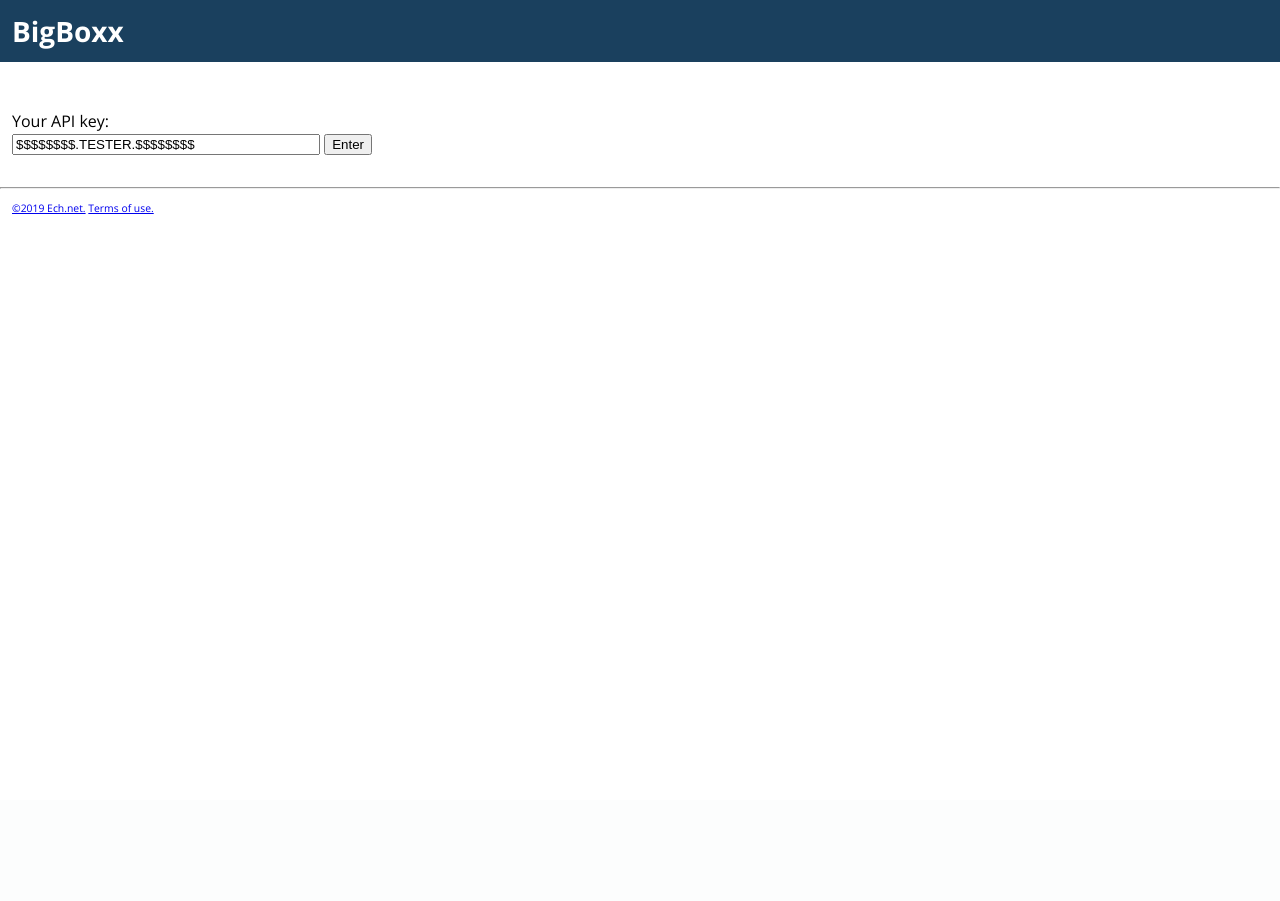
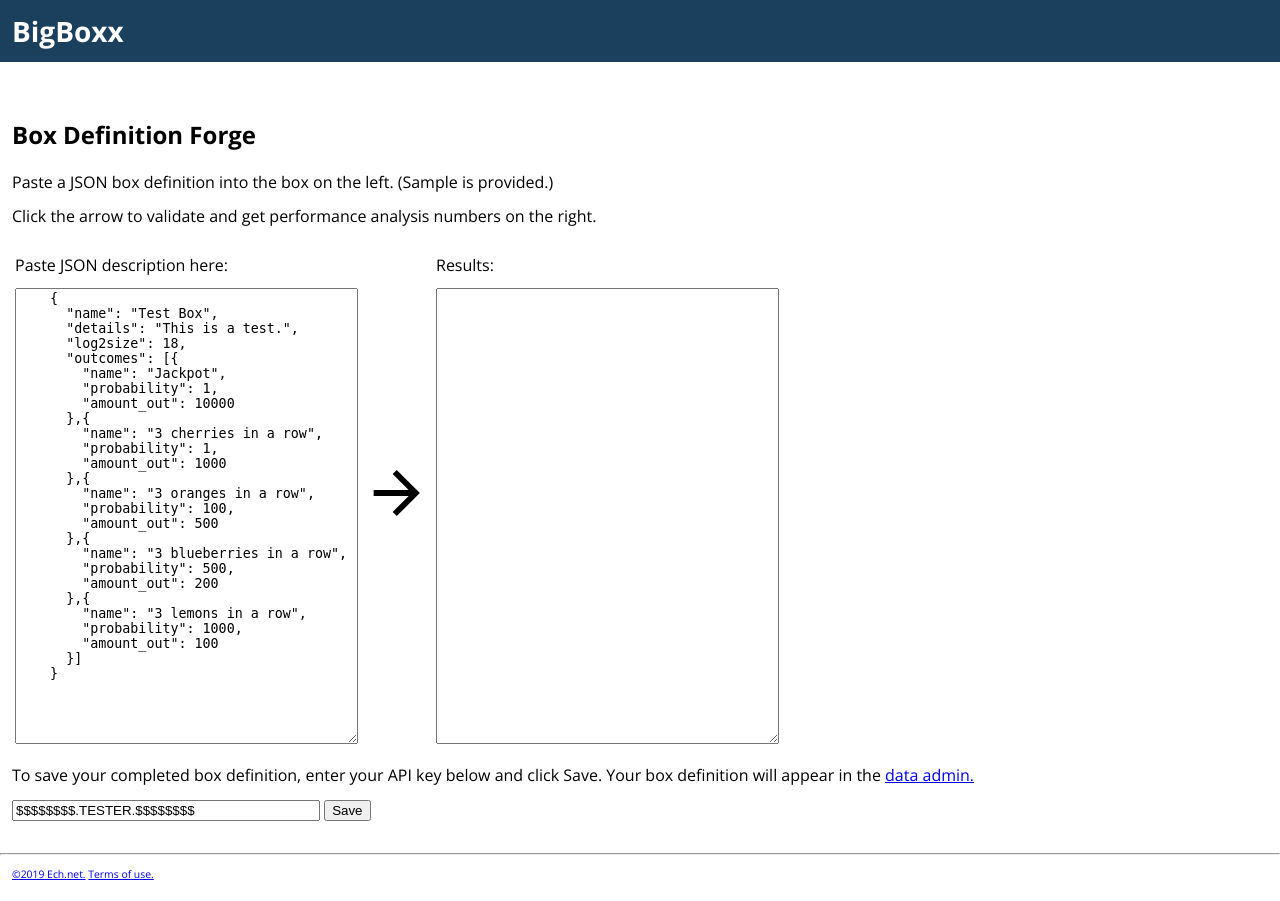
Before and after one commit to EchNet/bigboxx, a Django app: page /forge in a window 1280 px wide. Before the commit the page ends 214 px from the top, so only its background shows below. Run offline with Django 3.2, Linux system fonts and the light colour scheme; parts of the project's set-up code (start-up, migrations or seed data) failed here and were passed over; some libraries are stand-ins or nearby versions.

Commit message:
A more useful forge.

```diff
--- a/bigboxx/urls.py
+++ b/bigboxx/urls.py
@@ -14,6 +14,7 @@ urlpatterns = [
     path("overview", TemplateView.as_view(template_name="overview.html"), name="overview"),
     path("docs", TemplateView.as_view(template_name="docs.html"), name="docs"),
     path("forge", TemplateView.as_view(template_name="forge.html"), name="forge"),
+    path("data_admin", TemplateView.as_view(template_name="data_admin.html"), name="data_admin"),
     path("api/1.0/", include("api.urls")),
     path("admin/", admin.site.urls),
 ]
--- a/templates/forge.html
+++ b/templates/forge.html
@@ -3,6 +3,8 @@
 {% block header %}
   <script type="text/javascript">
     function startServiceWait() {
+      $("#boxDefinitionOutput").val("")
+      $("#boxDefinitionOutput").removeClass("error")
     }
 
     function endServiceWait() {
@@ -11,6 +13,8 @@
     function showServiceError(error) {
       if (error.responseText) {
         console.log(error.responseText);
+        $("#boxDefinitionOutput").val(error.responseText)
+        $("#boxDefinitionOutput").addClass("error")
       }
     }
 
@@ -28,156 +32,95 @@
       .always(endServiceWait);
     }
 
-    /*********/
-
-    var selectedBoxId;
-
-    function apiKeyChanged() {
-      $("#dependsOnApiKey").hide()
-    }
-
-    function apiKeySubmitted() {
-      refreshBoxList()
-    }
-
-    function refreshBoxList() {
-      invokeService("GET", "boxx/", {}, function(results) {
-        $("#dependsOnApiKey").show()
-        $("#listOfBoxes").empty();
-        if (!results.data || !!results.data.length) {
-          $("#listOfBoxes").append($("<span style='color: orange'>None</span>"));
-        }
-        else {
-          for (var i = 0, len = results.data.length; i < len; ++i) {
-            $("#listOfBoxes").append($("<li onclick=>" + results.data[i].name + "</li>"));
-          }
-        }
-      });
-    }
-
-    function addClicked() {
-      $("#dependsOnNewBox").show();
-      $("#dependsOnSelectedBox").hide();
-      $("#dependsOnValidatedBox").hide();
-      $("#boxDefinitionInput").val($("#sampleBoxDefinitionInput").val())
-    }
-
-    function boxSelected(id) {
-      selectedBoxId = id;
-      invokeService("GET", "boxx/" + id, {}, function(results) {
-        renderBoxDefIntoTable(results.data, "selectedBoxDefTable");
-      });
-    }
-
-    function renderBoxDefIntoTable(data, tableId) {
-      $("#" + tableId).replaceWith(renderBoxDef(data).attr("id", tableId));
-    }
-
     function validateClicked() {
-      invokeService("POST", "boxx/validate", $("#boxDefinitionInput").val(), function(results) {
-        renderBoxDefIntoTable(results.data, "validatedBoxDefTable")
-        $("#dependsOnNewBox").hide();
-        $("#dependsOnSelectedBox").hide();
-        $("#dependsOnValidatedBox").show();
+      invokeService("POST", "validate-boxx", $("#boxDefinitionInput").val(), function(results) {
+        $("#boxDefinitionOutput").val(JSON.stringify(results.data, null, 2))
       });
     }
 
     function saveClicked() {
       invokeService("POST", "boxx", $("#boxDefinitionInput").val(), function(results) {
-        refreshBoxList();
-        $("#dependsOnNewBox").hide();
-        $("#dependsOnSelectedBox").hide();
-        $("#dependsOnValidatedBox").hide();
+        $("#boxDefinitionOutput").val("SAVED\n\n" + JSON.stringify(results.data, null, 2))
       });
     }
-
-    function renderBoxDef(boxdef) {
-      var table = $("<table>")
-      function renderRow(label, value) {
-        table.append($("<tr>").append($("<td>").append($("<b>").text(label))).append($("<td>").append($("<span>").text(value))))
-      }
-      renderRow("Title", boxdef.title)
-      renderRow("Description", boxdef.description)
-      renderRow("Size", boxdef.size)
-      renderRow("Amount In", boxdef.amount_in)
-      renderRow("Hit Rate", boxdef.hit_rate)
-      renderRow("Average Return", boxdef.average_return)
-      for (var i = 0, len = boxdef.outcomes.length; i < len; ++i) {
-        var prefix = "Outcome #" + (i + 1) + " ";
-        renderRow(prefix + "Title", boxdef.outcomes[i].title)
-        renderRow(prefix + "Description", boxdef.outcomes[i].description)
-        renderRow(prefix + "Probability", boxdef.outcomes[i].probability)
-        renderRow(prefix + "Amount Out", boxdef.outcomes[i].amount_out)
-        renderRow(prefix + "Hit Rate", boxdef.outcomes[i].hit_rate)
-        renderRow(prefix + "Average Return", boxdef.outcomes[i].average_return)
-      }
-      return table
-    }
-
-    /*********/
 
     $(document).ready(function() {
       $("#apiKeyInput").val("$$$$$$$$.TESTER.$$$$$$$$");
       apiKeyChanged();
     });
   </script>
+  <style>
+    .error {
+      color: red;
+    }
+    svg {
+      width: 70px;
+      height: 70px;
+    }
+    svg:hover {
+      fill: red;
+    }
+  </style>
 {% endblock header %}
 
 {% block content %}
-  <p>
-    Your API key:<br/>
-    <input id="apiKeyInput" type="text" onchange="apiKeyChanged()" style="width: 300px">
-    <button type="button" onclick="apiKeySubmitted()">Enter</button>
-  </p>
+<div>
+  <h2>Box Definition Forge</h2>
+  <p>Paste a JSON box definition into the box on the left. (Sample is provided.)</p>
+  <p>Click the arrow to validate and get performance analysis numbers on the right.</p>
 
-  <div id="dependsOnApiKey" style="display: none">
-    <p>Your Boxes: &nbsp; <button onclick="addClicked()">+ Add Box</button></p>
-    <div id="listOfBoxes"></div>
-
-    <div id="dependsOnSelectedBox" style="display: none">
-      <table id="selectedBoxDefTable">
-      </table>
-    </div>
-
-    <div id="dependsOnValidatedBox" style="display: none">
-      <table id="validatedBoxDefTable">
-      </table>
-      <p><button onclick="saveClicked()">Save</button></p>
-    </div>
-
-    <div id="dependsOnNewBox" style="display: none">
+  <table><tbody><tr>
+    <td>
       <p>Paste JSON description here:</p>
-      <textarea id="boxDefinitionInput" rows="30" cols="80"></textarea>
-      <p><button onclick="validateClicked()">Validate</button></p>
-    </div>
-  </div>
-
-  <textarea id="sampleBoxDefinitionInput" rows="30" cols="80" style="display: none">
+      <textarea id="boxDefinitionInput" rows="30" cols="40">
     {
-      "title": "Test Box",
-      "description": "This is a test.",
+      "name": "Test Box",
+      "details": "This is a test.",
       "log2size": 18,
       "outcomes": [{
-        "title": "Jackpot",
+        "name": "Jackpot",
         "probability": 1,
         "amount_out": 10000
       },{
-        "title": "3 cherries in a row",
+        "name": "3 cherries in a row",
         "probability": 1,
         "amount_out": 1000
       },{
-        "title": "3 oranges in a row",
+        "name": "3 oranges in a row",
         "probability": 100,
         "amount_out": 500
       },{
-        "title": "3 blueberries in a row",
+        "name": "3 blueberries in a row",
         "probability": 500,
         "amount_out": 200
       },{
-        "title": "3 lemons in a row",
+        "name": "3 lemons in a row",
         "probability": 1000,
         "amount_out": 100
       }]
     }
-  </textarea>
+      </textarea>
+    </td>
+    <td>
+      <div style="width: 70; height: 70;" onclick="validateClicked()">
+       <svg width="24" height="24" viewBox="0 0 24 24">
+           <path d="M4,11V13H16L10.5,18.5L11.92,19.92L19.84,12L11.92,4.08L10.5,5.5L16,11H4Z"></path>
+       </svg>
+      </div>
+    </td>
+    <td>
+      <p>Results:</p>
+      <textarea id="boxDefinitionOutput" rows="30" cols="40">
+      </textarea>
+    </td>
+  </tr></tbody></table>
+  <p>
+    To save your completed box definition, enter your API key below and click Save.  Your
+    box definition will appear in the <a href="/data_admin">data admin.</a>
+  </p>
+  <p>
+    <input id="apiKeyInput" type="text" onchange="apiKeyChanged()" style="width: 300px">
+    <button type="button" onclick="saveClicked()">Save</button>
+  </p>
+</div>
 {% endblock content %}
--- a/templates/home.html
+++ b/templates/home.html
@@ -6,5 +6,6 @@
 
   <li><a href="overview">Overview</a></li>
   <li><a href="docs">API documentation</a></li>
-  <li><a href="forge">Data admin</a></li>
+  <li><a href="forge">Box definition forge</a></li>
+  <li><a href="data_admin">Data admin</a></li>
 {% endblock %}
```
Also changed, not shown: templates/data_admin.html (added, +183 -0 lines).
